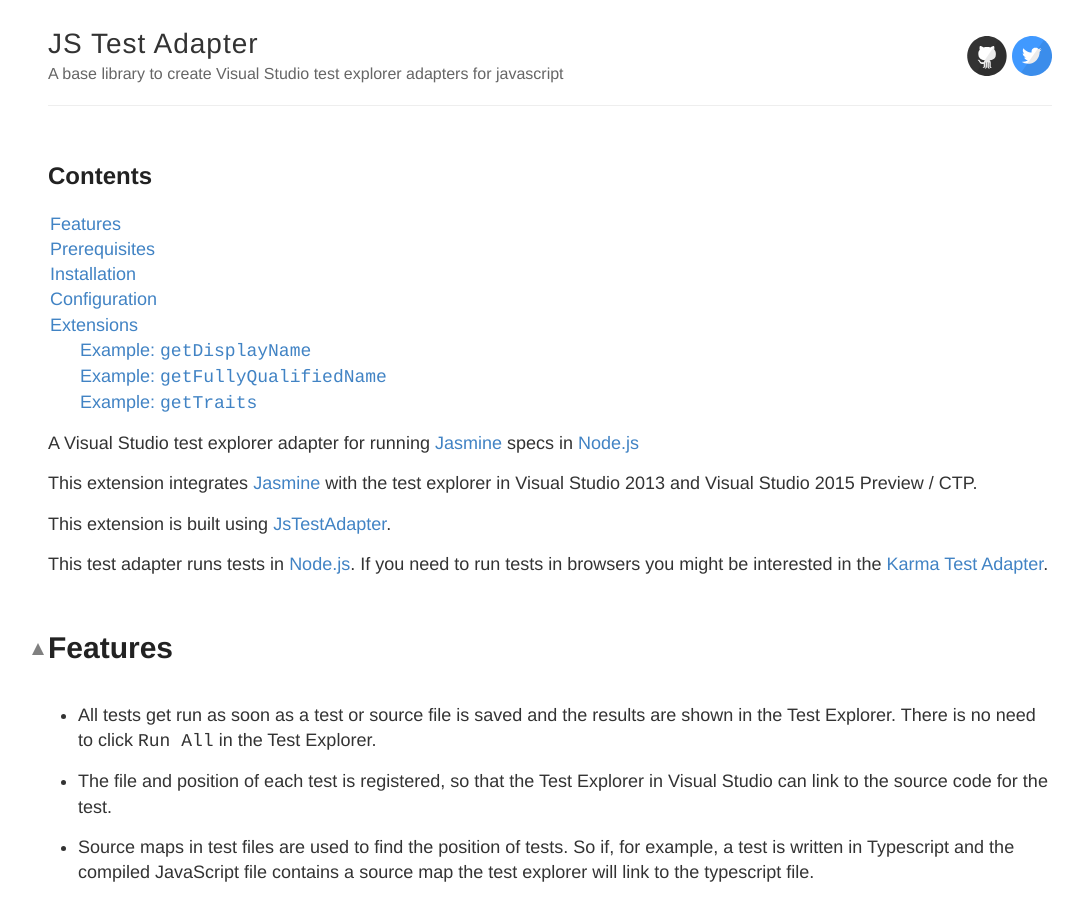
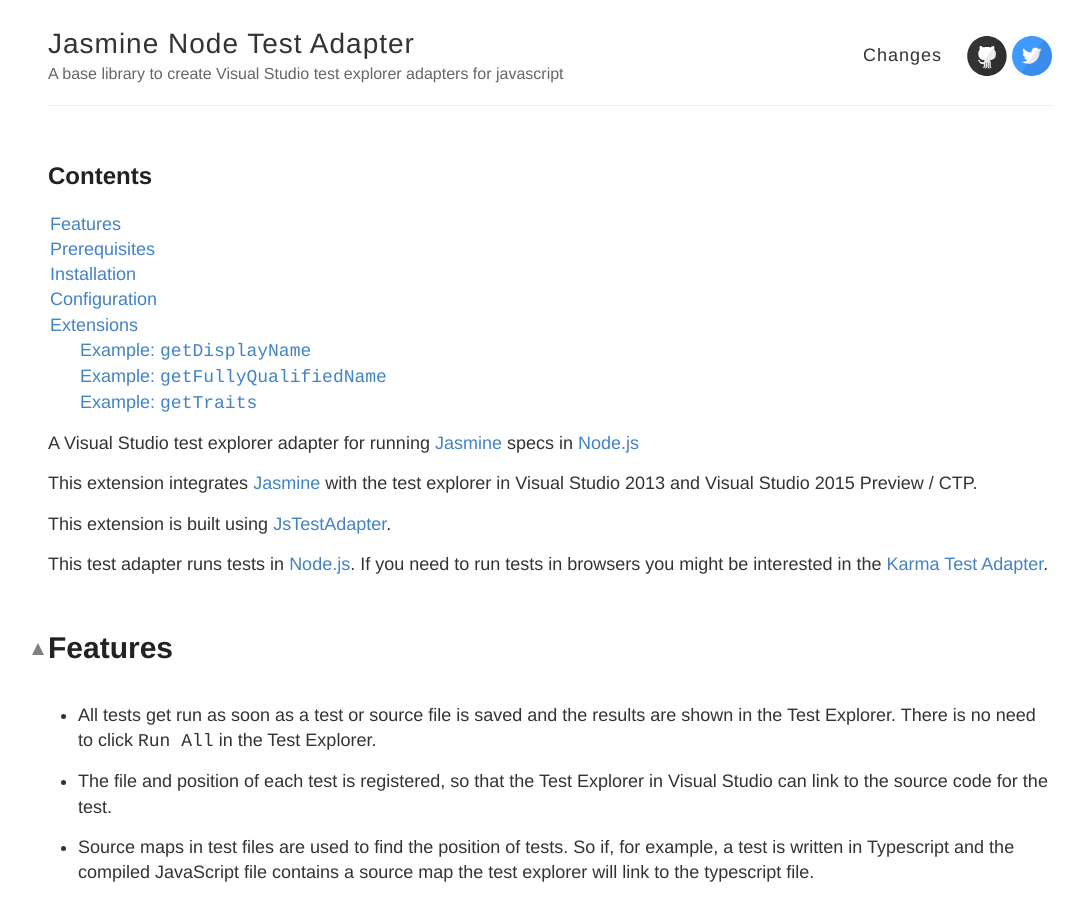
Before and after one commit to MortenHoustonLudvigsen/JasmineNodeTestAdapter, a Jekyll site: the page built from index.md, in a window 1280 px wide and 900 px high. Shown: the whole window, without its empty margins (90-1173 px from the left). Built offline with Jekyll 4.4.1, drawn with Linux system fonts in a browser that asks for light colours; Markdown is read by kramdown in place of the engine named in the settings; some of the changed lines change nothing that is shown.

Commit message:
Update site

```diff
--- a/_config.yml
+++ b/_config.yml
@@ -3,7 +3,7 @@
 #
 
 # Name of your site (displayed in the header)
-name: JS Test Adapter
+name: Jasmine Node Test Adapter
 
 # Short bio or description (displayed in the header)
 description: A base library to create Visual Studio test explorer adapters for javascript
@@ -22,7 +22,7 @@
   email:
   facebook:
   flickr:
-  github: MortenHoustonLudvigsen/JsTestAdapter
+  github: MortenHoustonLudvigsen/JasmineNodeTestAdapter
   instagram:
   linkedin:
   pinterest:
@@ -44,7 +44,7 @@
 # (http://yourusername.github.io/repository-name)
 # and NOT your User repository (http://yourusername.github.io)
 # then add in the baseurl here, like this: "/repository-name"
-baseurl: "/JsTestAdapter"
+baseurl: "/JasmineNodeTestAdapter"
 
 #
 # !! You don't need to change any of the configuration flags below !!
--- a/_layouts/default.html
+++ b/_layouts/default.html
@@ -33,7 +33,7 @@
           </div>
 
           <nav>
-            <!--<a href="{{ site.baseurl }}/CreatingATestAdapter">Creating a Visual Studio Test Explorer adapter with JsTestAdapter</a>-->
+            <a href="{{ site.baseurl }}/changes">Changes</a>
             <span class="site-icons">{% include svg-icons.html %}</span>
           </nav>
         </header>
```
